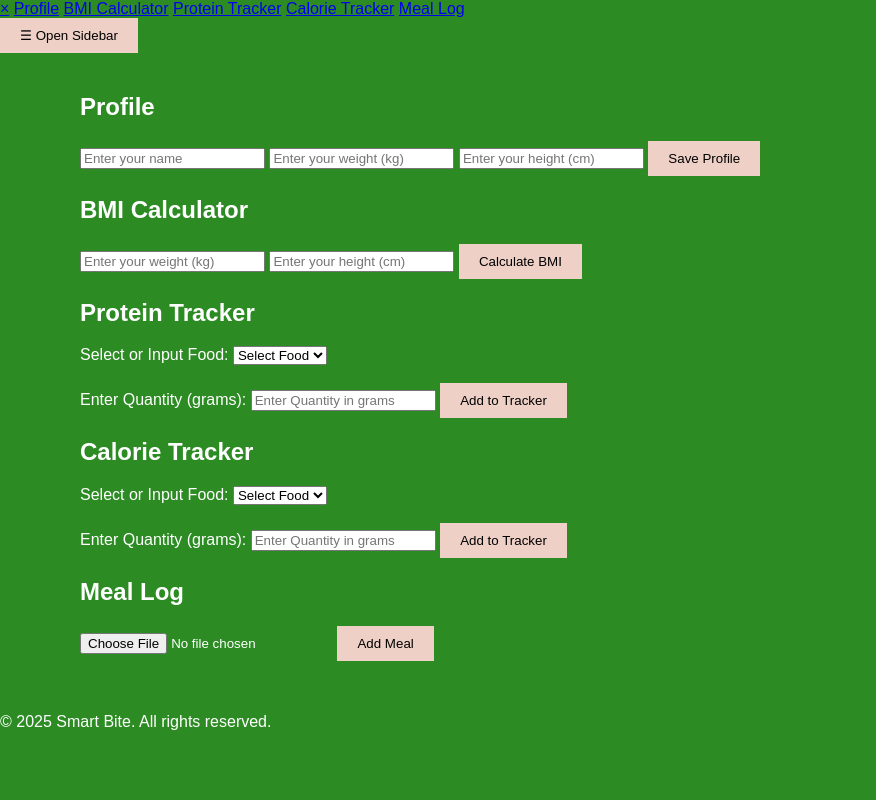
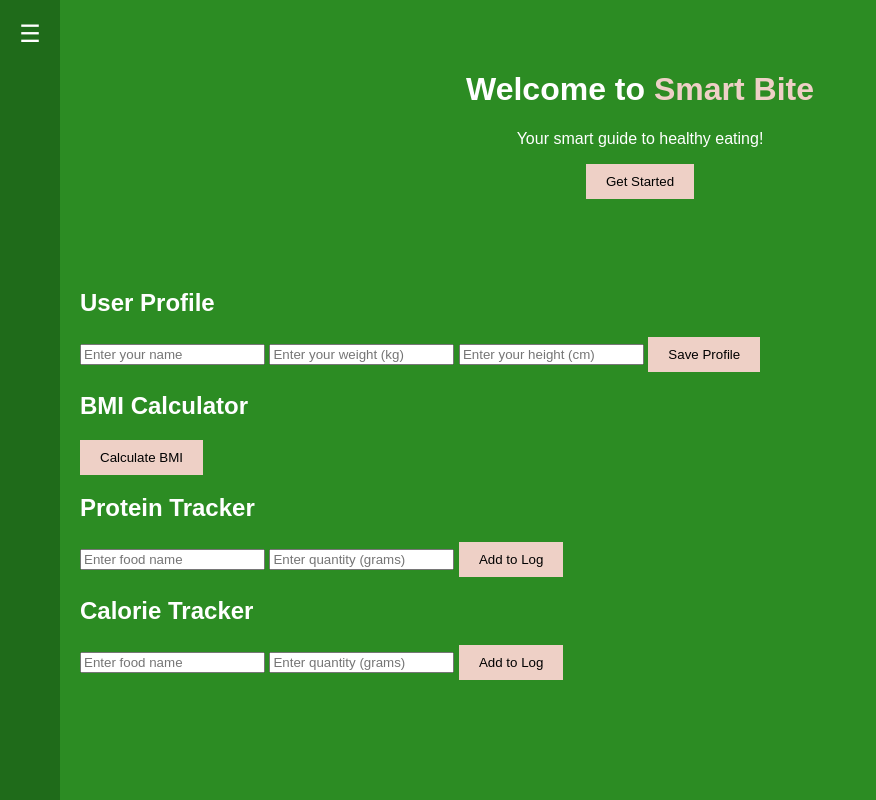
Before and after one commit to il7salla/Smart_bite, a plain HTML site: page index.html in a window 1280 px wide. Shown: the whole page, without its empty margins (0-876 px from the left). Drawn offline with Linux system fonts and the light colour scheme.

Commit message:
Update index.html

```diff
--- a/index.html
+++ b/index.html
@@ -7,94 +7,55 @@
     <link rel="stylesheet" href="style.css">
 </head>
 <body>
-    <!-- Sidebar -->
-    <div id="sidebar">
-        <a href="javascript:void(0)" class="close-btn" onclick="closeNav()">×</a>
-        <a href="javascript:void(0)" onclick="showSection('profile-section')">Profile</a>
-        <a href="javascript:void(0)" onclick="showSection('bmi-calculator')">BMI Calculator</a>
-        <a href="javascript:void(0)" onclick="showSection('protein-tracker')">Protein Tracker</a>
-        <a href="javascript:void(0)" onclick="showSection('calorie-tracker')">Calorie Tracker</a>
-        <a href="javascript:void(0)" onclick="showSection('meal-log')">Meal Log</a>
+    <div class="welcome-page">
+        <h1>Welcome to <span>Smart Bite</span></h1>
+        <p>Your smart guide to healthy eating!</p>
+        <button id="start-btn">Get Started</button>
     </div>
 
-    <!-- Open Sidebar Button -->
-    <button class="open-btn" onclick="openNav()">☰ Open Sidebar</button>
+    <div class="sidebar">
+        <div class="hamburger" onclick="toggleSidebar()">☰</div>
+        <nav>
+            <button onclick="showPage('profile')">Profile</button>
+            <button onclick="showPage('bmi-calculator')">BMI Calculator</button>
+            <button onclick="showPage('protein-tracker')">Protein Tracker</button>
+            <button onclick="showPage('calorie-tracker')">Calorie Tracker</button>
+        </nav>
+    </div>
 
-    <!-- Main Content -->
     <div id="content">
-        <section id="profile-section">
-            <h2>Profile</h2>
-            <input type="text" id="profile-name" placeholder="Enter your name">
-            <input type="number" id="profile-weight" placeholder="Enter your weight (kg)">
-            <input type="number" id="profile-height" placeholder="Enter your height (cm)">
-            <button class="save-btn" onclick="saveProfile()">Save Profile</button>
+        <section id="profile">
+            <h2>User Profile</h2>
+            <input type="text" id="name" placeholder="Enter your name">
+            <input type="number" id="weight" placeholder="Enter your weight (kg)">
+            <input type="number" id="height" placeholder="Enter your height (cm)">
+            <button onclick="saveProfile()">Save Profile</button>
         </section>
 
         <section id="bmi-calculator">
             <h2>BMI Calculator</h2>
-            <input type="number" id="weight" placeholder="Enter your weight (kg)">
-            <input type="number" id="height" placeholder="Enter your height (cm)">
-            <button class="calculate-btn" onclick="calculateBMI()">Calculate BMI</button>
+            <button onclick="calculateBMI()">Calculate BMI</button>
             <p id="bmi-result"></p>
         </section>
 
         <section id="protein-tracker">
             <h2>Protein Tracker</h2>
-            <div id="protein-form">
-                <label for="food-select">Select or Input Food:</label>
-                <select id="food-select" onchange="handleFoodSelect('protein')">
-                    <option value="">Select Food</option>
-                    <option value="Chicken">Chicken</option>
-                    <option value="Rice">Rice</option>
-                    <option value="Eggs">Eggs</option>
-                    <option value="Tofu">Tofu</option>
-                    <option value="Beef">Beef</option>
-                    <option value="Fish">Fish</option>
-                </select>
-                <br>
-                <input type="text" id="food-input" placeholder="Or type new food" style="display:none;">
-                <br>
-                <label for="protein-quantity">Enter Quantity (grams):</label>
-                <input type="number" id="protein-quantity" placeholder="Enter Quantity in grams">
-                <button class="tracker-btn" onclick="addProteinTracker()">Add to Tracker</button>
-            </div>
+            <input type="text" id="food-input" placeholder="Enter food name">
+            <input type="number" id="protein-quantity" placeholder="Enter quantity (grams)">
+            <button onclick="addProteinTracker()">Add to Log</button>
             <ul id="protein-log"></ul>
         </section>
 
         <section id="calorie-tracker">
             <h2>Calorie Tracker</h2>
-            <div id="calorie-form">
-                <label for="food-select-calorie">Select or Input Food:</label>
-                <select id="food-select-calorie" onchange="handleFoodSelect('calorie')">
-                    <option value="">Select Food</option>
-                    <option value="Burger">Burger</option>
-                    <option value="Pizza">Pizza</option>
-                    <option value="Ice Cream">Ice Cream</option>
-                    <option value="Fries">Fries</option>
-                    <option value="Soda">Soda</option>
-                </select>
-                <br>
-                <input type="text" id="food-input-calorie" placeholder="Or type new food" style="display:none;">
-                <br>
-                <label for="calorie-quantity">Enter Quantity (grams):</label>
-                <input type="number" id="calorie-quantity" placeholder="Enter Quantity in grams">
-                <button class="tracker-btn" onclick="addCalorieTracker()">Add to Tracker</button>
-            </div>
+            <input type="text" id="food-input-calorie" placeholder="Enter food name">
+            <input type="number" id="calorie-quantity" placeholder="Enter quantity (grams)">
+            <button onclick="addCalorieTracker()">Add to Log</button>
             <ul id="calorie-log"></ul>
-        </section>
-
-        <section id="meal-log">
-            <h2>Meal Log</h2>
-            <input type="file" id="meal-photo">
-            <button class="log-btn" onclick="logMeal()">Add Meal</button>
-            <ul id="meal-list"></ul>
         </section>
     </div>
 
-    <footer>
-        <p>&copy; 2025 Smart Bite. All rights reserved.</p>
-    </footer>
-
+    <script src="app.js"></script>
     <script src="script.js"></script>
 </body>
 </html>
```
